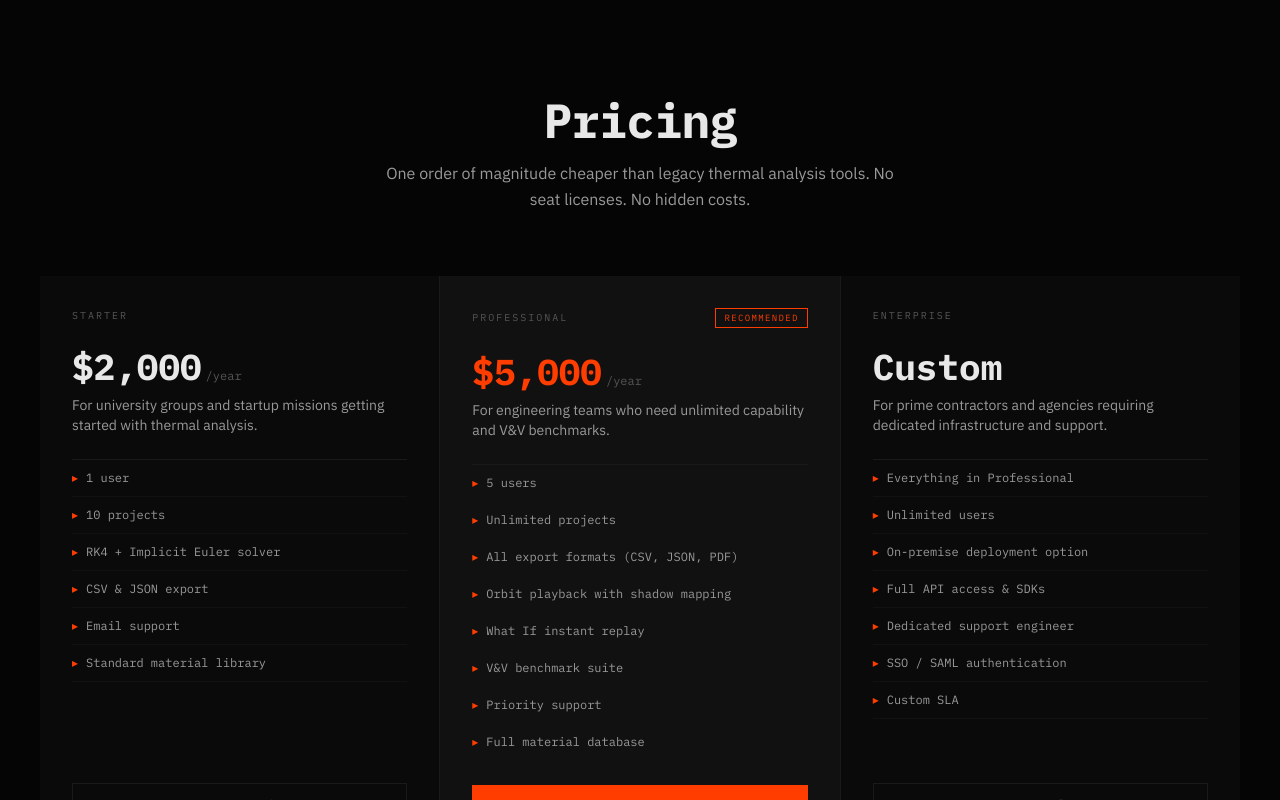
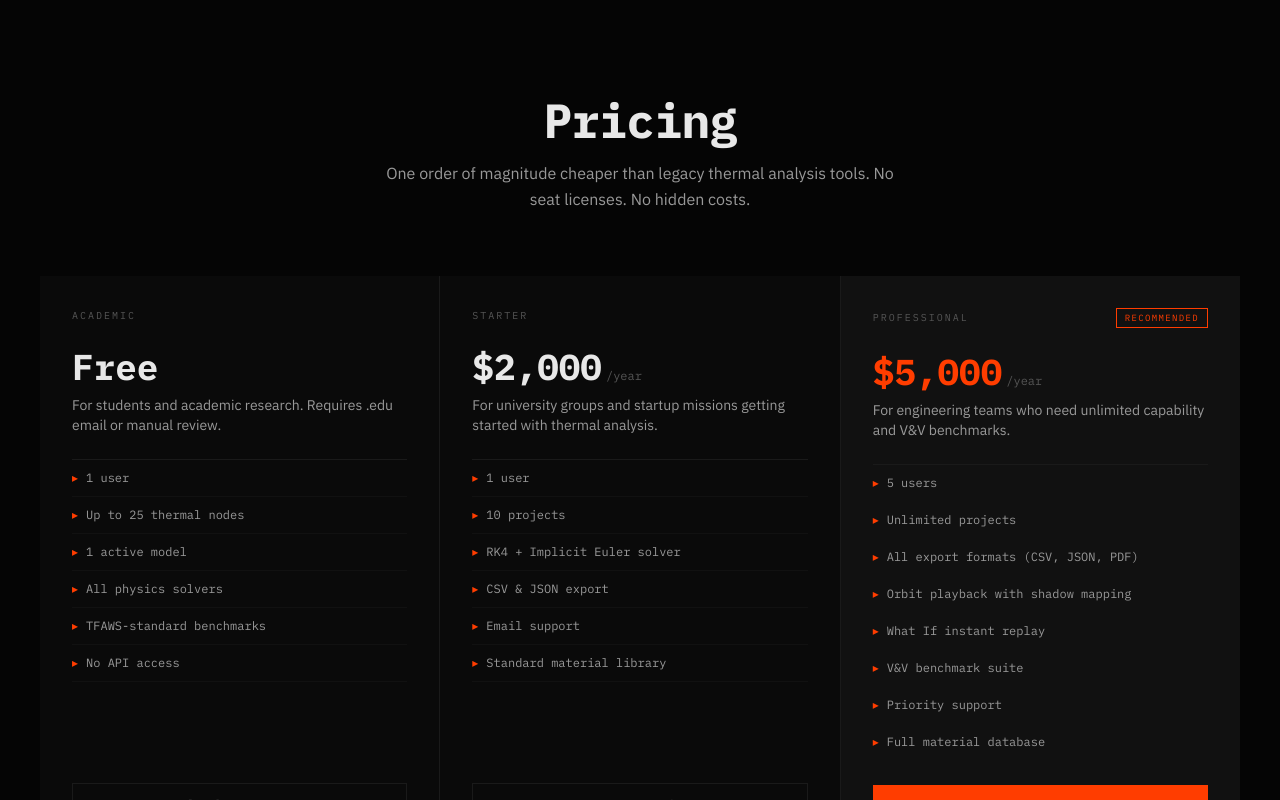
Before and after one commit to acanino561/thermosat, a Next.js app: page /pricing in a window 1280 px wide. Shown: the top 800 px of the page. Built offline with nearby package versions, Linux system fonts and the light colour scheme.

Commit message:
fix: broken signin links, add academic tier to pricing page, clean free tier copy

```diff
--- a/src/app/(marketing)/pricing/page.tsx
+++ b/src/app/(marketing)/pricing/page.tsx
@@ -7,6 +7,23 @@ export const metadata: Metadata = {
 };
 
 const tiers = [
+  {
+    name: 'Academic',
+    price: 'Free',
+    period: '',
+    description: 'For students and academic research. Requires .edu email or manual review.',
+    features: [
+      '1 user',
+      'Up to 25 thermal nodes',
+      '1 active model',
+      'All physics solvers',
+      'TFAWS-standard benchmarks',
+      'No API access',
+    ],
+    cta: 'Apply for Access',
+    href: 'mailto:hello@verixos.com?subject=Academic Access Request',
+    highlighted: false,
+  },
   {
     name: 'Starter',
     price: '$2,000',
@@ -21,7 +38,7 @@ const tiers = [
       'Standard material library',
     ],
     cta: 'Get Started',
-    href: '/auth/signin',
+    href: '/login',
     highlighted: false,
   },
   {
@@ -40,7 +57,7 @@ const tiers = [
       'Full material database',
     ],
     cta: 'Start Free Trial',
-    href: '/auth/signin',
+    href: '/login',
     highlighted: true,
   },
   {
--- a/src/components/landing/hero-section.tsx
+++ b/src/components/landing/hero-section.tsx
@@ -243,7 +243,7 @@ export function HeroSection() {
             className="mt-10 flex flex-wrap items-center gap-4"
           >
             <Link
-              href="/auth/signin"
+              href="/login"
               className="inline-flex items-center gap-2 font-mono text-xs tracking-[0.15em] px-6 py-3.5 transition-all duration-200 hover:shadow-[0_0_30px_rgba(var(--tc-accent-rgb),0.3)]"
               style={{ backgroundColor: 'var(--tc-accent)', color: '#fff' }}
             >
--- a/src/components/landing/navbar.tsx
+++ b/src/components/landing/navbar.tsx
@@ -9,7 +9,7 @@ import Link from 'next/link';
 const navLinks = [
   { label: 'FEATURES', href: '#features' },
   { label: 'PRICING', href: '#pricing' },
-  { label: 'SIGN IN', href: '/auth/signin' },
+  { label: 'SIGN IN', href: '/login' },
 ];
 
 function MissionClock() {
@@ -77,7 +77,7 @@ export function Navbar() {
             <MissionClock />
             <div className="w-px h-4" style={{ backgroundColor: 'var(--tc-border)' }} />
             <Link
-              href="/auth/signin"
+              href="/login"
               className="font-mono text-[11px] tracking-[0.15em] px-4 py-2 transition-all duration-200 hover:shadow-[0_0_20px_rgba(var(--tc-accent-rgb),0.3)]"
               style={{
                 backgroundColor: 'var(--tc-accent)',
@@ -125,7 +125,7 @@ export function Navbar() {
               ))}
               <div className="mt-4 pt-4 flex flex-col gap-2" style={{ borderTop: '1px solid var(--tc-border)' }}>
                 <Link
-                  href="/auth/signin"
+                  href="/login"
                   className="font-mono text-xs tracking-[0.15em] py-3 px-4 text-center"
                   style={{ backgroundColor: 'var(--tc-accent)', color: '#fff' }}
                 >
--- a/src/components/landing/pricing-section.tsx
+++ b/src/components/landing/pricing-section.tsx
@@ -8,7 +8,7 @@ const plans = [
     name: 'ACADEMIC',
     price: 'FREE',
     period: '',
-    desc: 'Students who learn Verixos today join Rocket Lab, ISRO, and NASA tomorrow. The academic flywheel — free now, industry-standard later.',
+    desc: 'For students and academic research. Requires .edu email or manual review.',
     specs: [
       { key: 'NODES', value: 'Up to 25' },
       { key: 'MODELS', value: '1 active' },
@@ -32,7 +32,7 @@ const plans = [
       { key: 'SUPPORT', value: 'Email' },
     ],
     cta: 'GET STARTED',
-    href: '/auth/signin',
+    href: '/login',
     primary: false,
   },
   {
@@ -47,7 +47,7 @@ const plans = [
       { key: 'SUPPORT', value: 'Priority' },
     ],
     cta: 'START FREE TRIAL',
-    href: '/auth/signin',
+    href: '/login',
     primary: true,
   },
   {
--- a/src/components/landing/try-demo-section.tsx
+++ b/src/components/landing/try-demo-section.tsx
@@ -38,7 +38,7 @@ export function TryDemoSection() {
 
             <div className="mt-10 flex flex-wrap items-center gap-4">
               <Link
-                href="/auth/signin"
+                href="/login"
                 className="inline-flex items-center gap-2 font-mono text-xs tracking-[0.15em] px-8 py-4 transition-all duration-200 hover:shadow-[0_0_30px_rgba(var(--tc-accent-rgb),0.3)]"
                 style={{ backgroundColor: 'var(--tc-accent)', color: '#fff' }}
               >
```
